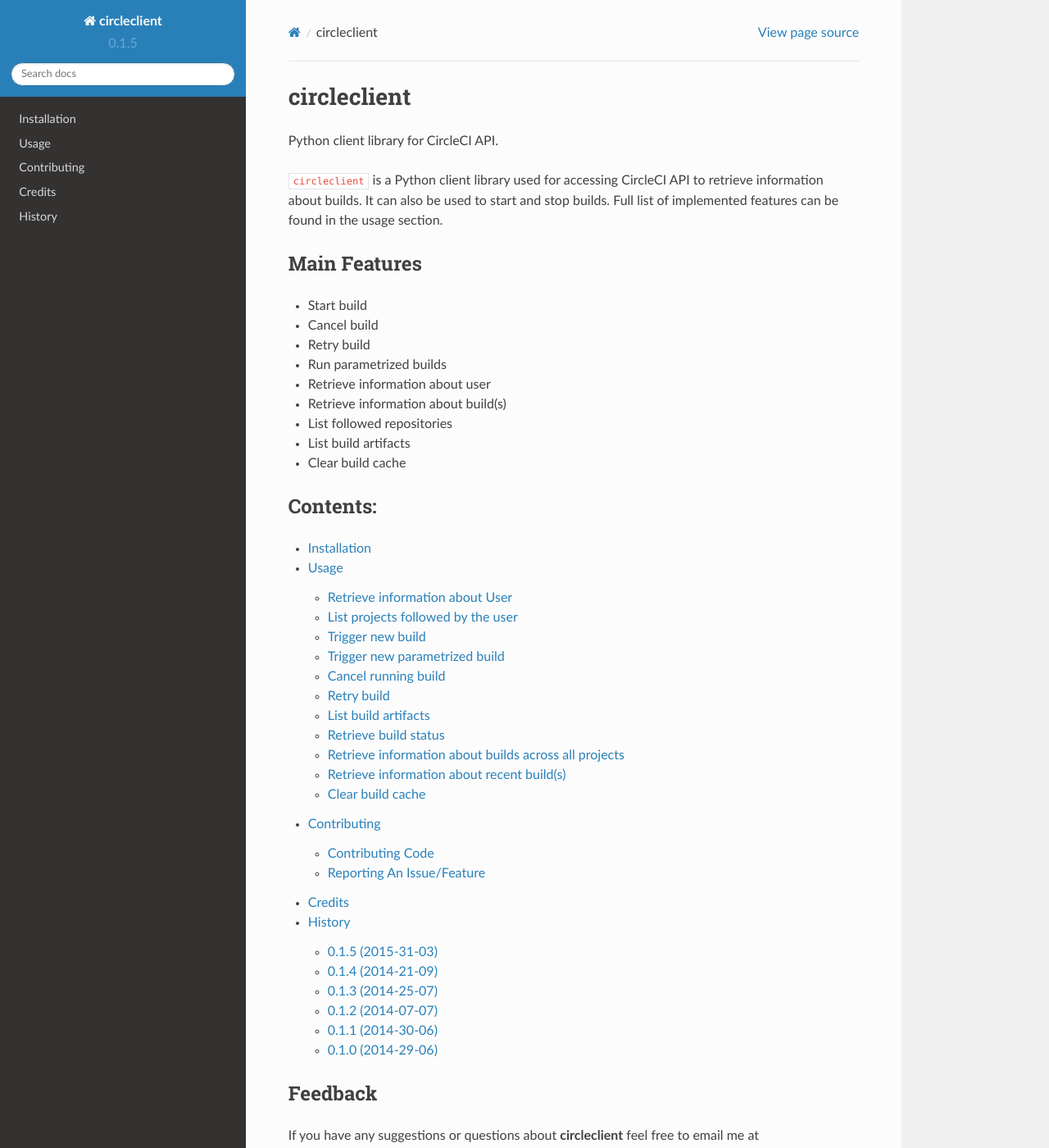
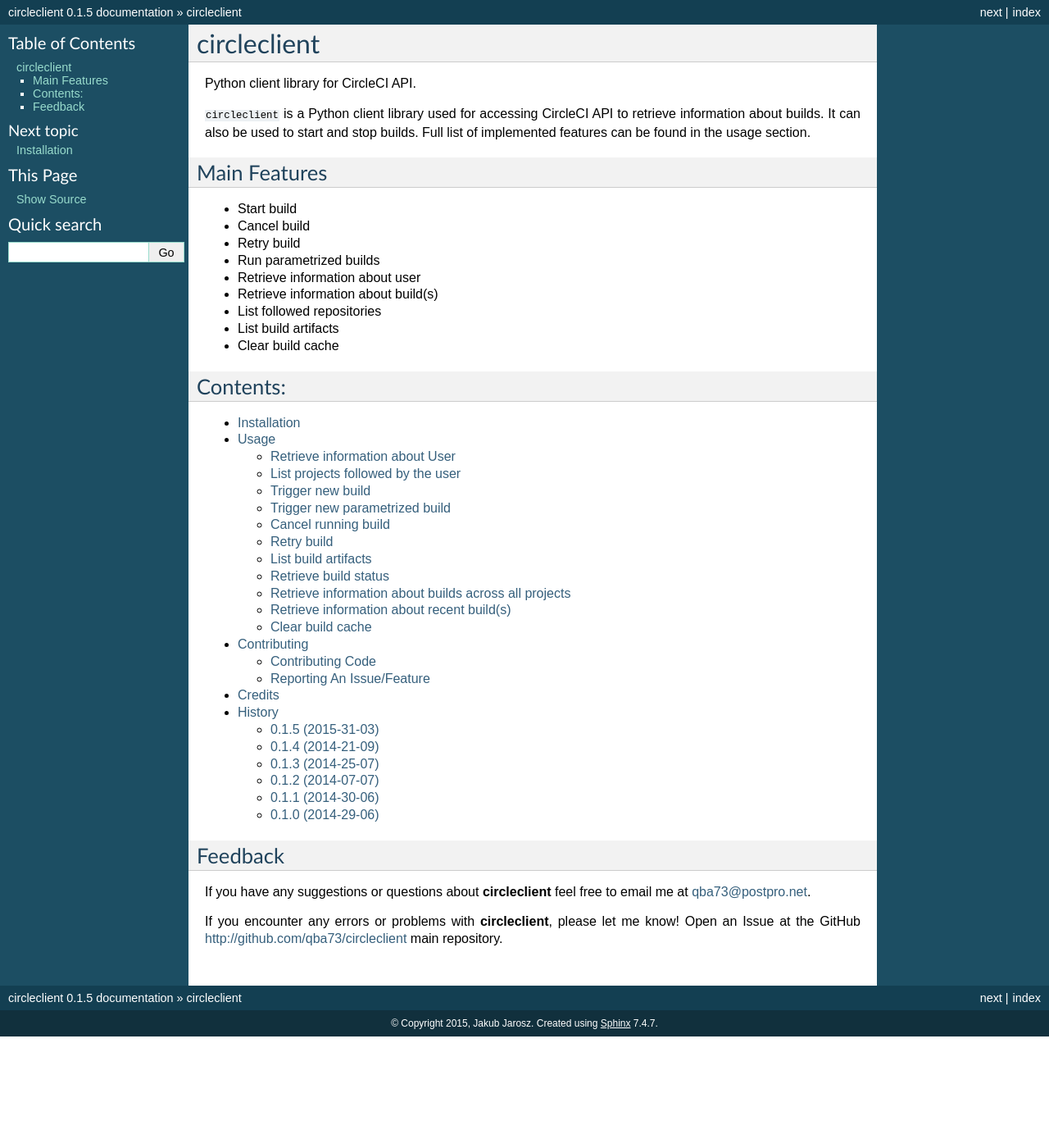
Before and after one commit to qba73/circleclient, a Sphinx documentation site: the page built from docs/index.rst, in a window 1280 px wide and 1400 px high. Shown: the whole window at 82% size. Built offline with Sphinx 7.4.7, drawn with Linux system fonts in a browser that asks for light colours; the version number is read from the project's files by our own code; some of the changed lines change nothing that is shown; some of the changed text lies outside the part shown.

Commit message:
Use default doc theme

```diff
--- a/docs/circleclient.rst
+++ b/docs/circleclient.rst
@@ -12,14 +12,6 @@
     :undoc-members:
     :show-inheritance:
 
-circleclient.config module
---------------------------
-
-.. automodule:: circleclient.config
-    :members:
-    :undoc-members:
-    :show-inheritance:
-
 
 Module contents
 ---------------
--- a/docs/conf.py
+++ b/docs/conf.py
@@ -12,7 +12,8 @@
 # serve to show the default.
 
 import sys, os
-import sphinx_rtd_theme
+#import sphinx_rtd_theme
+
 # If extensions (or modules to document with autodoc) are in another directory,
 # add these directories to sys.path here. If the directory is relative to the
 # documentation root, use os.path.abspath to make it absolute, like shown here.
@@ -100,8 +101,8 @@
 
 # The theme to use for HTML and HTML Help pages.  See the documentation for
 # a list of builtin themes.
-#html_theme = 'default'
-html_theme = 'sphinx_rtd_theme'
+html_theme = 'default'
+#html_theme = 'sphinx_rtd_theme'
 
 # Theme options are theme-specific and customize the look and feel of a theme
 # further.  For a list of options available for each theme, see the
@@ -109,7 +110,7 @@
 #html_theme_options = {}
 
 # Add any paths that contain custom themes here, relative to this directory.
-html_theme_path = [sphinx_rtd_theme.get_html_theme_path()]
+#html_theme_path = [sphinx_rtd_theme.get_html_theme_path()]
 
 # The name for this set of Sphinx documents.  If None, it defaults to
 # "<project> v<release> documentation".
```
